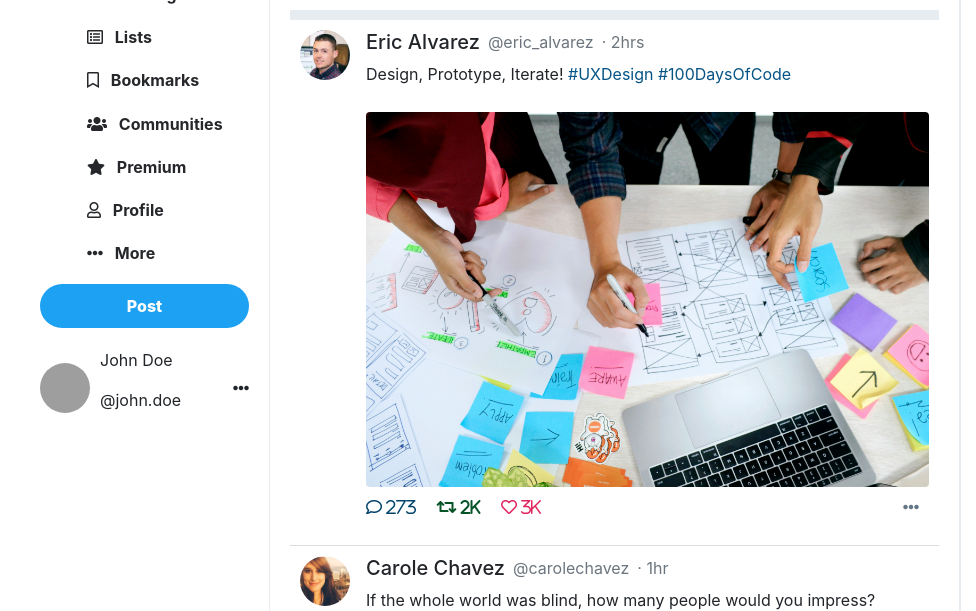
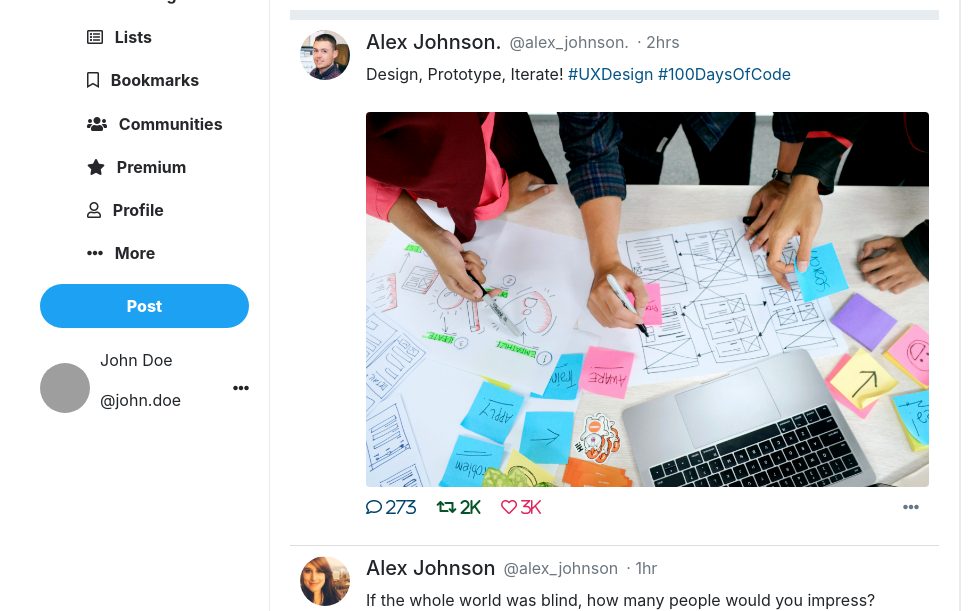
Before and after one commit to Ousman37/twitter-clone, a plain HTML site: page index.html in a window 1280 px wide. Shown: the part 234-845 px from the top of the page, 0-976 px from the left. Drawn offline with nearby package versions, Linux system fonts and the light colour scheme; grey boxes are pictures that could not be loaded.

Commit message:
Changed names from Carole Chavez to Alex Johnson and Eric Alvarez to Alex Johnson

```diff
--- a/index.html
+++ b/index.html
@@ -91,8 +91,8 @@
           </div>
           <div class="user-content-box ml-3">
             <div class="user-names d-flex align-items-center">
-              <h5 class="full-name mb-0 mr-2">Eric Alvarez</h5>
-              <p class="user-name mb-0 text-muted">@eric_alvarez</p>
+              <h5 class="full-name mb-0 mr-2">Alex Johnson.</h5>
+              <p class="user-name mb-0 text-muted">@alex_johnson.</p>
               <p class="time mb-0 text-muted ml-2">· 2hrs</p>
             </div>
             <div class="user-content mt-2">
@@ -124,8 +124,8 @@
           </div>
           <div class="user-content-box ml-3">
             <div class="user-names d-flex align-items-center">
-              <h5 class="full-name mb-0 mr-2">Carole Chavez</h5>
-              <p class="user-name mb-0 text-muted">@carolechavez</p>
+              <h5 class="full-name mb-0 mr-2">Alex Johnson</h5>
+              <p class="user-name mb-0 text-muted">@alex_johnson</p>
               <p class="time mb-0 text-muted ml-2">· 1hr</p>
             </div>
             <div class="user-content mt-2">
```
